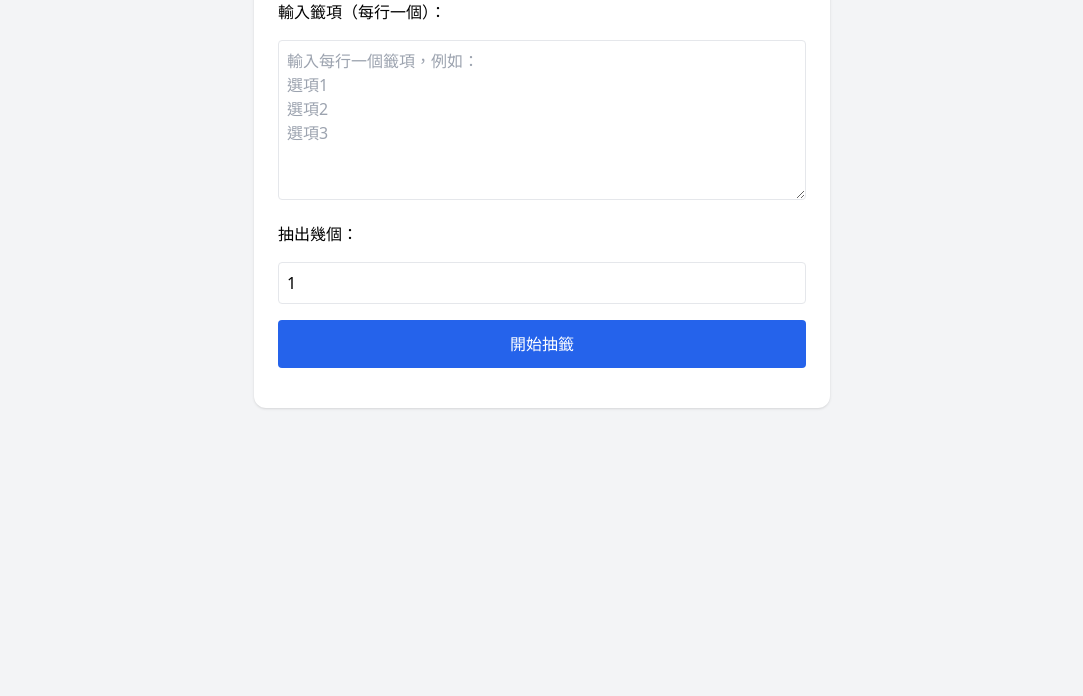
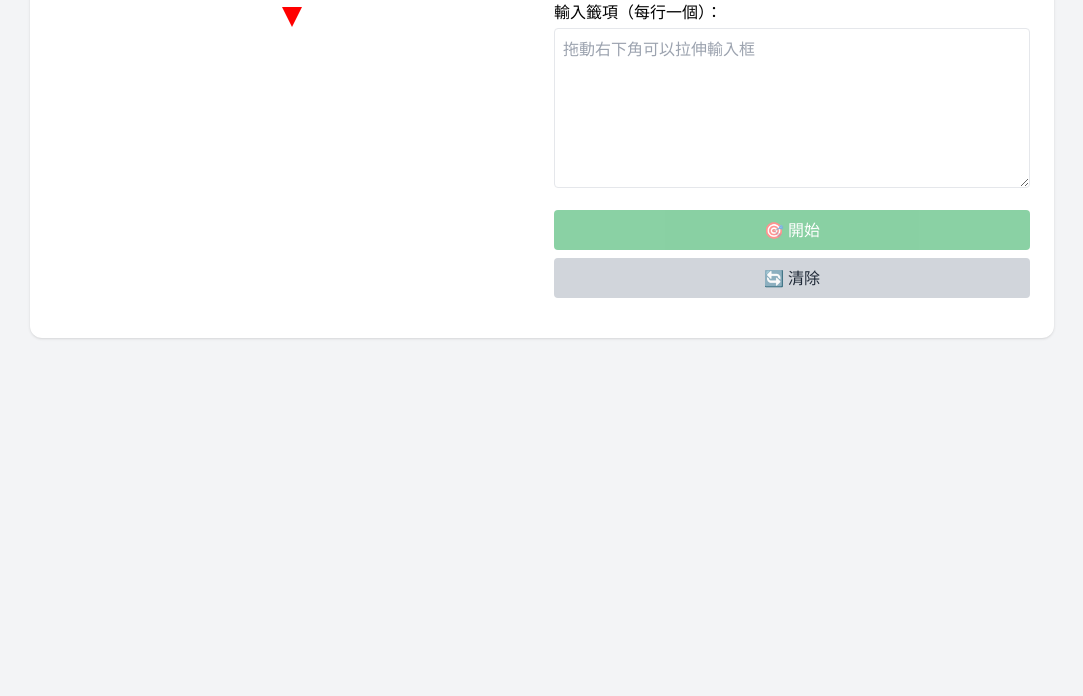
Before and after one commit to Frank-Kam/Tool, a plain HTML site: page draw.html in a window 1280 px wide. Shown: the part 104-800 px from the top of the page, without its empty margins (98-1181 px from the left). Drawn offline with nearby package versions, Linux system fonts and the light colour scheme.

Commit message:
update draw

```diff
--- a/draw.html
+++ b/draw.html
@@ -1,78 +1,180 @@
 <!DOCTYPE html>
 <html lang="zh-TW">
 <head>
-  <meta charset="UTF-8">
-  <meta name="viewport" content="width=device-width, initial-scale=1.0">
+  <meta charset="UTF-8" />
+  <meta name="viewport" content="width=device-width, initial-scale=1.0"/>
   <title>抽籤工具</title>
   <script src="https://cdn.tailwindcss.com"></script>
   <style>
-    body {
-      overscroll-behavior: none;
-    }
-    button {
-      min-height: 48px;
-    }
-    textarea, input[type="number"] {
-      font-size: 14px;
-    }
-    @media (min-width: 640px) {
-      textarea, input[type="number"] {
-        font-size: 16px;
-      }
-    }
+    canvas { max-width: 100%; }
   </style>
 </head>
 <body class="bg-gray-100 p-4 sm:p-8 min-h-screen">
-  <div class="max-w-xl mx-auto bg-white p-4 sm:p-6 rounded-xl shadow space-y-4">
-    <h1 class="text-xl sm:text-2xl font-bold">抽籤工具</h1>
+  <div class="max-w-5xl mx-auto bg-white p-4 sm:p-6 rounded-xl shadow space-y-4">
+    <h1 class="text-xl sm:text-2xl font-bold text-center">轉盤抽籤</h1>
 
-    <label class="block font-medium">輸入籤項（每行一個）：</label>
-    <textarea id="inputItems" class="w-full border p-2 rounded h-40 resize-y text-sm sm:text-base" placeholder="輸入每行一個籤項，例如：&#10;選項1&#10;選項2&#10;選項3" aria-label="輸入籤項"></textarea>
+    <div class="flex flex-col sm:flex-row sm:space-x-6 space-y-4 sm:space-y-0">
+      <!-- 左側轉盤 -->
+      <div class="flex-1 flex items-center justify-center">
+        <canvas id="wheel" width="300" height="300"></canvas>
+      </div>
 
-    <label class="block font-medium mt-2">抽出幾個：</label>
-    <input id="drawCount" type="number" class="w-full border p-2 rounded text-sm sm:text-base" value="1" min="1" aria-label="選擇抽出數量">
+      <!-- 右側輸入與按鈕 -->
+      <div class="flex-1 space-y-4">
+        <div>
+          <label class="block font-medium text-left mb-1">輸入籤項（每行一個）：</label>
+          <textarea id="inputItems" class="w-full border p-2 rounded h-40 resize-y text-sm sm:text-base"
+            placeholder="拖動右下角可以拉伸輸入框" aria-label="輸入籤項"></textarea>
+        </div>
 
-    <button onclick="drawLots()" class="w-full bg-blue-600 text-white p-2 rounded hover:bg-blue-700 text-sm sm:text-base">
-      開始抽籤
-    </button>
+        <div class="space-y-2">
+          <button onclick="spinWheel()" id="spinBtn"
+            class="w-full bg-green-600 text-white p-2 rounded hover:bg-green-700 text-sm sm:text-base disabled:opacity-50"
+            disabled>
+            🎯 開始
+          </button>
 
-    <div id="resultArea" class="mt-4 text-center"></div>
+          <button onclick="resetAll()" id="resetBtn"
+            class="w-full bg-gray-300 text-gray-800 p-2 rounded hover:bg-gray-400 text-sm sm:text-base">
+            🔄 清除
+          </button>
+        </div>
+
+        <div id="resultArea" class="mt-2 text-lg font-bold text-green-700 text-center"></div>
+      </div>
+    </div>
   </div>
 
   <script>
-    function drawLots() {
-      const raw = document.getElementById('inputItems').value;
-      const count = parseInt(document.getElementById('drawCount').value);
-      const resultArea = document.getElementById('resultArea');
+    const canvas = document.getElementById('wheel');
+    const ctx = canvas.getContext('2d');
+    const textarea = document.getElementById('inputItems');
+    const spinBtn = document.getElementById('spinBtn');
+    const resultArea = document.getElementById('resultArea');
 
-      let items = raw.split('\n').map(s => s.trim()).filter(s => s.length > 0);
-      if (items.length === 0) {
-        resultArea.innerHTML = `<p class="text-red-600">請輸入至少一個籤項！</p>`;
-        return;
-      }
-      if (count < 1) {
-        resultArea.innerHTML = `<p class="text-red-600">抽出數量必須至少為 1！</p>`;
-        return;
-      }
-      if (items.length < count) {
-        resultArea.innerHTML = `<p class="text-red-600">項目數不足，無法抽出 ${count} 筆。</p>`;
-        return;
+    let items = [];
+    let angle = 0;
+    let spinning = false;
+
+    textarea.addEventListener('input', () => {
+      items = textarea.value.split('\n').map(s => s.trim()).filter(Boolean);
+      drawRotatedWheel(angle);
+      spinBtn.disabled = items.length < 2;
+    });
+
+    function drawWheelContent(rotationAngle = 0) {
+      const radius = canvas.width / 2;
+      ctx.save();
+      ctx.translate(radius, radius);
+      ctx.rotate(rotationAngle);
+
+      const anglePer = 2 * Math.PI / items.length;
+
+      for (let i = 0; i < items.length; i++) {
+        ctx.beginPath();
+        ctx.moveTo(0, 0);
+        ctx.fillStyle = `hsl(${(360 / items.length) * i}, 80%, 70%)`;
+        ctx.arc(0, 0, radius, i * anglePer, (i + 1) * anglePer);
+        ctx.closePath();
+        ctx.fill();
+
+        const text = items[i];
+        const angleMid = (i + 0.5) * anglePer;
+
+        ctx.save();
+        ctx.rotate(angleMid);
+
+        const textRadius = radius * 0.75;
+        let fontSize = radius * 0.18;
+        ctx.textAlign = 'center';
+        ctx.textBaseline = 'middle';
+        ctx.fillStyle = '#000';
+
+        while (fontSize > 10) {
+          ctx.font = `bold ${fontSize}px sans-serif`;
+          const metrics = ctx.measureText(text);
+          if (metrics.width < anglePer * textRadius * 0.95) break;
+          fontSize -= 1;
+        }
+
+        ctx.font = `bold ${fontSize}px sans-serif`;
+        ctx.fillText(text, textRadius, 0);
+        ctx.restore();
       }
 
-      // Fisher-Yates 洗牌算法
-      for (let i = items.length - 1; i > 0; i--) {
-        const j = Math.floor(Math.random() * (i + 1));
-        [items[i], items[j]] = [items[j], items[i]];
+      ctx.restore();
+    }
+
+    function drawPointer() {
+      const radius = canvas.width / 2;
+      ctx.beginPath();
+      ctx.moveTo(radius - 10, 0);
+      ctx.lineTo(radius + 10, 0);
+      ctx.lineTo(radius, 20);
+      ctx.closePath();
+      ctx.fillStyle = 'red';
+      ctx.fill();
+    }
+
+    function drawRotatedWheel(a) {
+      ctx.clearRect(0, 0, canvas.width, canvas.height);
+      drawWheelContent(a);
+      drawPointer();
+    }
+
+    function spinWheel() {
+      if (spinning || items.length < 2) return;
+      spinning = true;
+      spinBtn.disabled = true;
+      resultArea.textContent = '';
+
+      let duration = 5000;
+      let start = null;
+      let totalRotation = Math.random() * Math.PI * 6 + Math.PI * 10;
+      let lastAngle = angle;
+
+      function animate(timestamp) {
+        if (!start) start = timestamp;
+        const elapsed = timestamp - start;
+        const progress = Math.min(elapsed / duration, 1);
+
+        const easedProgress = progress < 0.5
+          ? 4 * progress ** 3
+          : 1 - Math.pow(-2 * progress + 2, 3) / 2;
+
+        angle = lastAngle + totalRotation * easedProgress;
+        drawRotatedWheel(angle);
+
+        if (progress < 1) {
+          requestAnimationFrame(animate);
+        } else {
+          angle %= 2 * Math.PI;
+          spinning = false;
+          spinBtn.disabled = false;
+          showResult();
+        }
       }
-      let selected = items.slice(0, count);
 
-      resultArea.innerHTML = `
-        <h2 class="text-lg sm:text-xl font-bold text-green-700">🎉 抽籤結果：</h2>
-        <ul class="list-disc list-inside mt-2 space-y-1">
-          ${selected.map(item => `<li class="text-base sm:text-lg">${item}</li>`).join('')}
-        </ul>
-      `;
+      requestAnimationFrame(animate);
     }
+
+    function showResult() {
+      const segmentAngle = 2 * Math.PI / items.length;
+      const index = (items.length - Math.floor((angle + segmentAngle / 2) / segmentAngle)) % items.length;
+      const selected = items[index];
+      resultArea.textContent = `結果：「${selected}」`;
+    }
+
+    function resetAll() {
+      textarea.value = '';
+      items = [];
+      angle = 0;
+      resultArea.textContent = '';
+      spinBtn.disabled = true;
+      drawRotatedWheel(0);
+    }
+
+    drawRotatedWheel(0);
   </script>
 </body>
 </html>
```
Also changed, not shown: index.html (+1 -0 lines).
